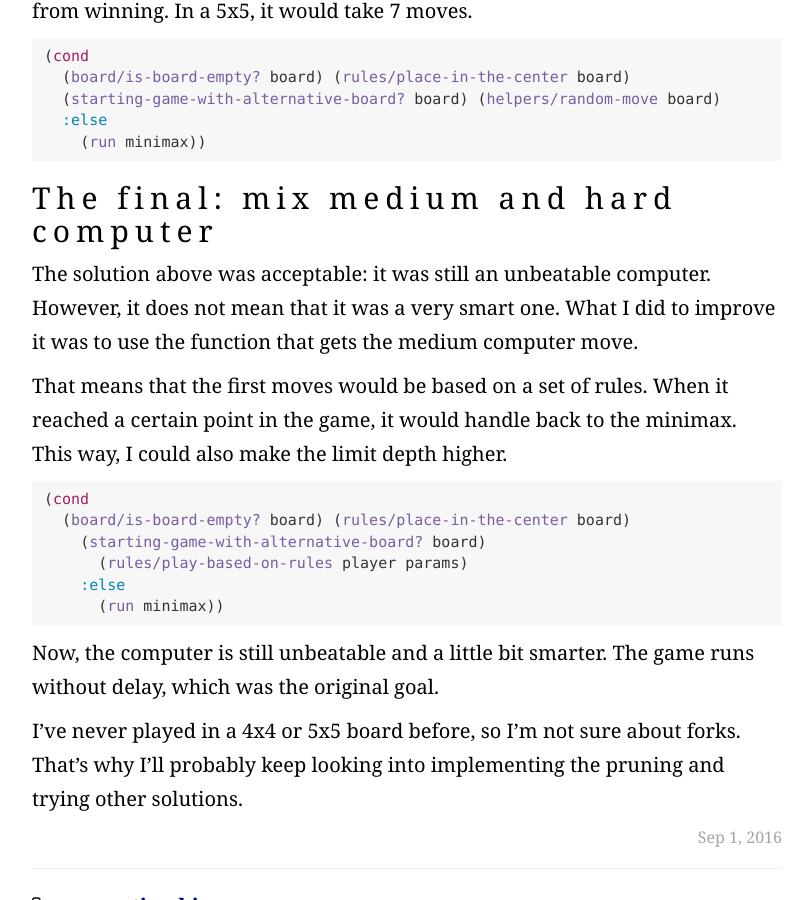
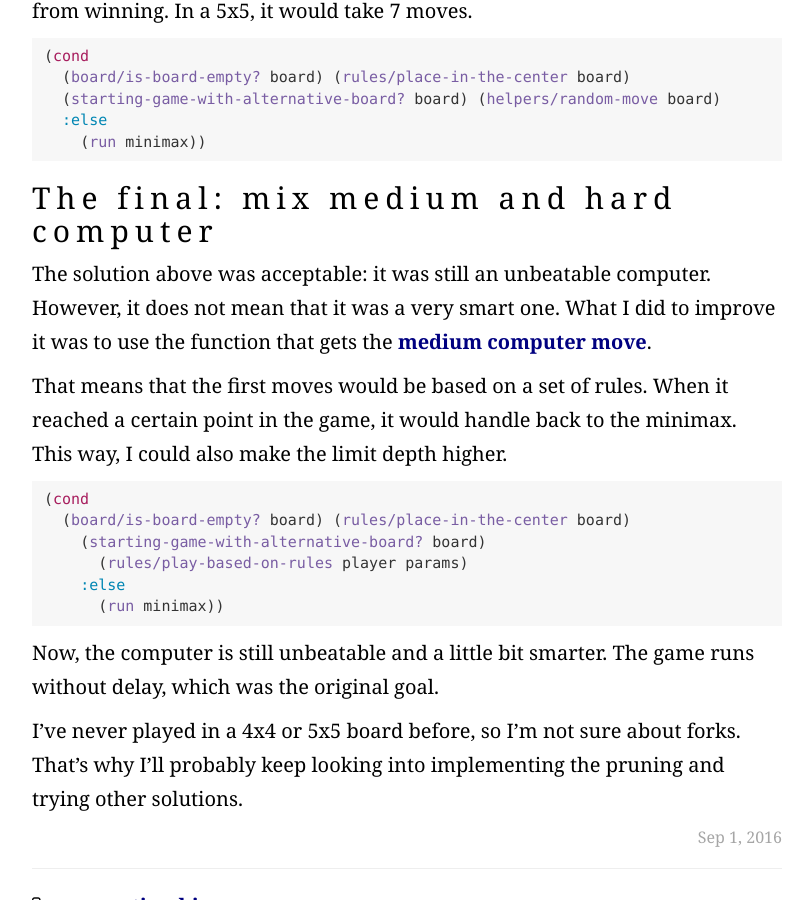
Before and after one commit to pwdd/pwdd.github.io, a Jekyll site: the page built from _posts/2016-09-01-a-five-by-five-board.md, in a window 1280 px wide and 900 px high, scrolled down 1450 px. Shown: the whole window, without its empty margins (233-1045 px from the left). Built offline with Jekyll 4.4.1, drawn with Linux system fonts in a browser that asks for light colours; nearby versions of some CDN libraries; some web fonts are replaced; part of the change alters nothing that is shown.

```diff
--- a/_posts/2016-09-01-a-five-by-five-board.md
+++ b/_posts/2016-09-01-a-five-by-five-board.md
@@ -40,7 +40,7 @@ In a 4x4 board, it would wait for 5 moves (counting both the computer and the op
 
 ## The final: mix medium and hard computer
 
-The solution above was acceptable: it was still an unbeatable computer. However, it does not mean that it was a very smart one. What I did to improve it was to use the function that gets the medium computer move.
+The solution above was acceptable: it was still an unbeatable computer. However, it does not mean that it was a very smart one. What I did to improve it was to use the function that gets the [medium computer move]({% post_url 2016-09-01-medium-difficulty-level-on-TTT %}).
 
 That means that the first moves would be based on a set of rules. When it reached a certain point in the game, it would handle back to the minimax. This way, I could also make the limit depth higher.
 
```
